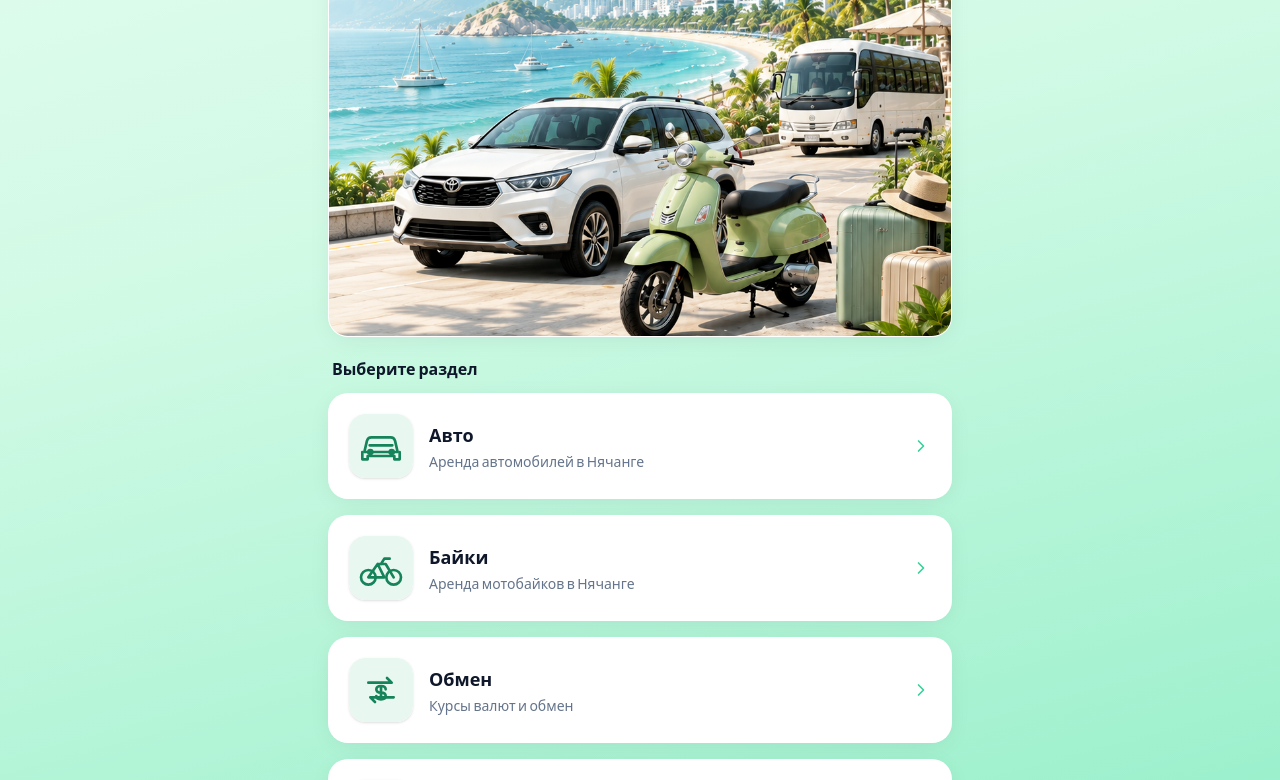
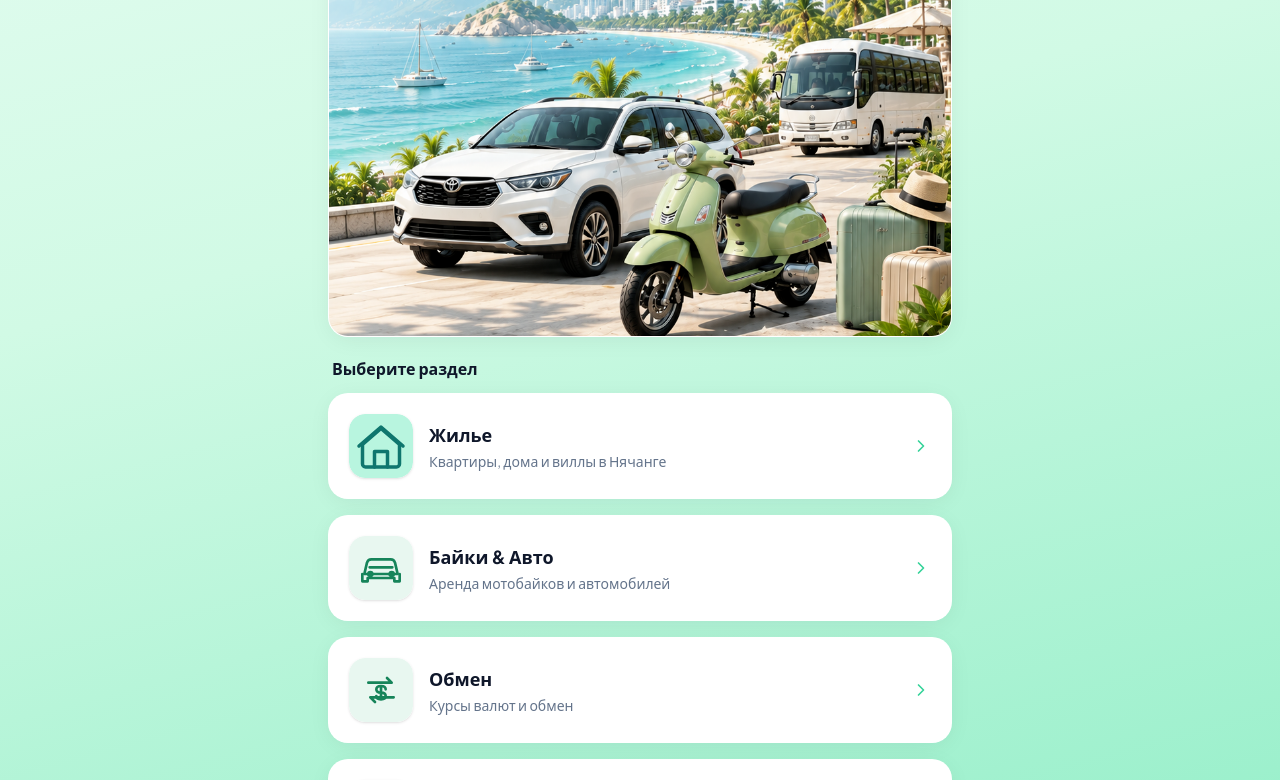
Before and after one commit to MaxbIch/superbot, a React (Vite) app: page / in a window 1280 px wide. Shown: the part 458-1238 px from the top of the page. Built offline with nearby package versions, Linux system fonts and the light colour scheme; what @telegram-apps/sdk would draw is missing.

Commit message:
Restore housing and combine bikes and cars

```diff
--- a/src/data/categories.ts
+++ b/src/data/categories.ts
@@ -2,20 +2,20 @@ import type { Category } from "../types/category";
 
 export const categories: Category[] = [
     {
-        id: "auto",
-        title: "Авто",
-        description: "Аренда автомобилей в Нячанге",
-        icon: "🚗",
-        image: "/category-icons/auto.svg",
-        path: "/transport?type=car",
+        id: "housing",
+        title: "Жилье",
+        description: "Квартиры, дома и виллы в Нячанге",
+        icon: "🏠",
+        image: "/category-icons/housing.svg",
+        path: "/housing",
     },
     {
-        id: "bikes",
-        title: "Байки",
-        description: "Аренда мотобайков в Нячанге",
+        id: "transport",
+        title: "Байки & Авто",
+        description: "Аренда мотобайков и автомобилей",
         icon: "🏍️",
-        image: "/category-icons/bikes.svg",
-        path: "/transport?type=bike",
+        image: "/category-icons/auto.svg",
+        path: "/transport",
     },
     {
         id: "exchange",
```
